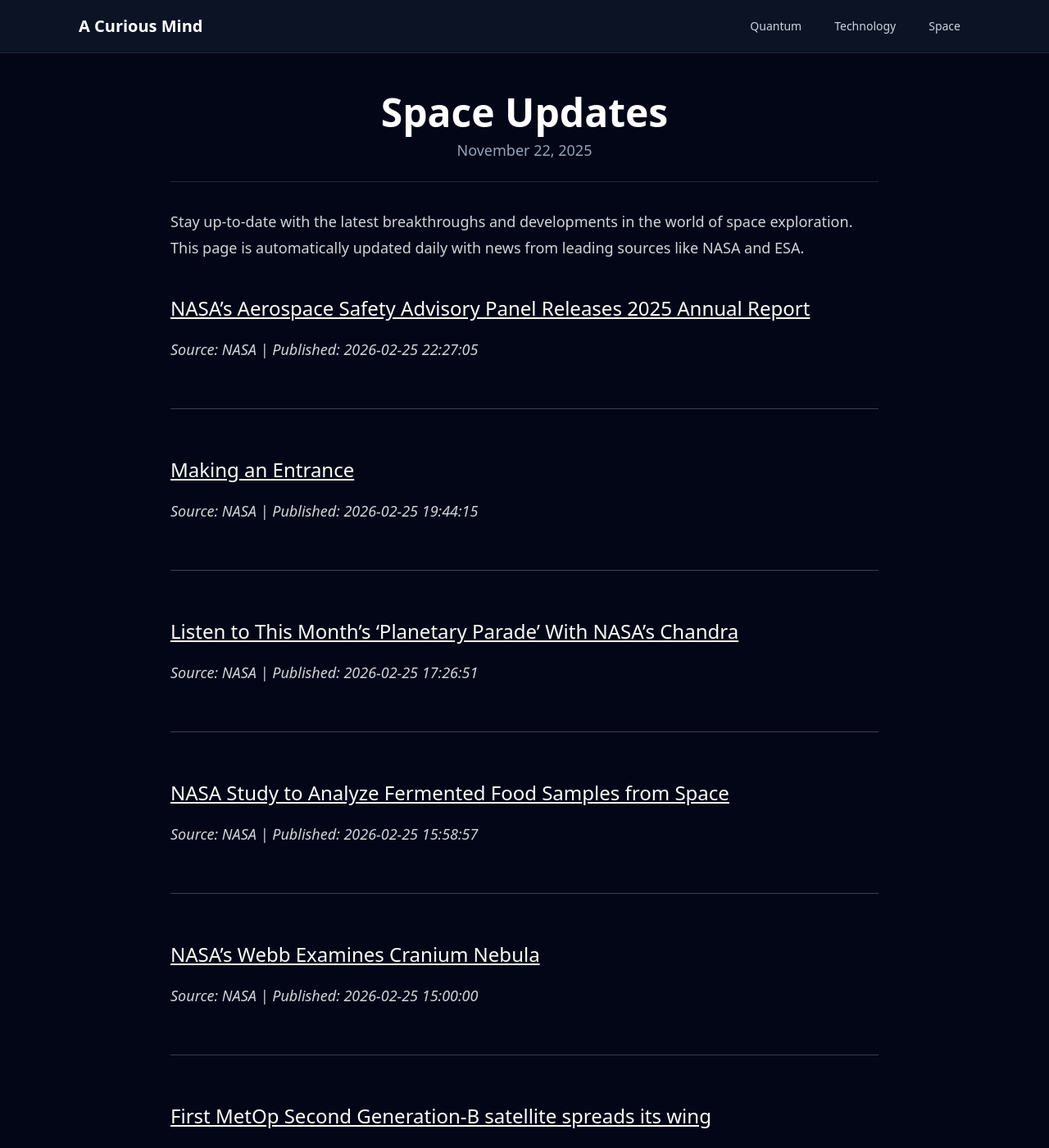
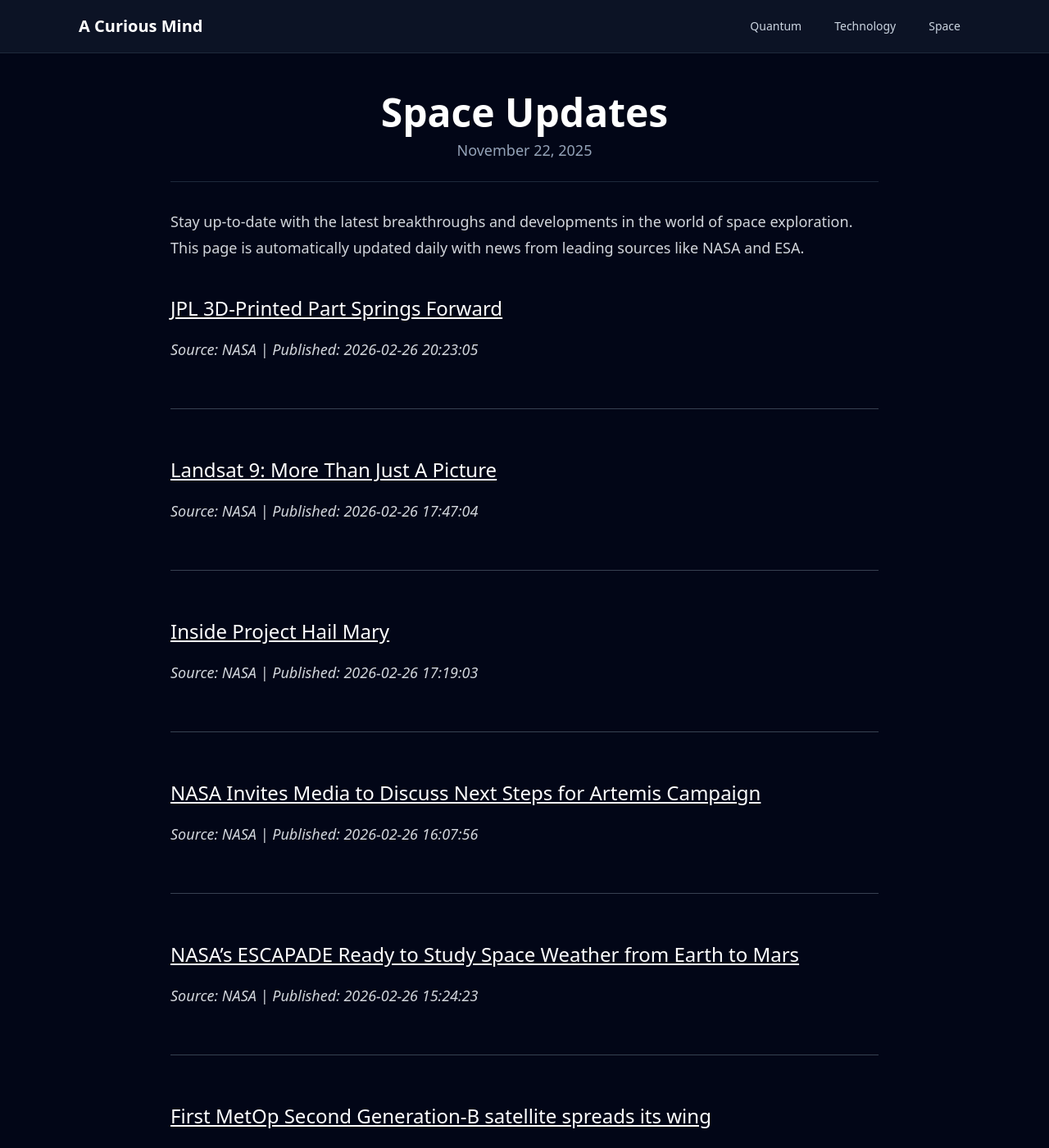
Before and after one commit to onehl7/onehl7.github.io, a Jekyll site: the page built from _posts/2025-11-22-space-updates.md, in a window 1280 px wide and 1400 px high. Shown: the whole window at 82% size. Built offline with Jekyll 4.4.1, drawn with Linux system fonts in a browser that asks for light colours; nearby versions of some CDN libraries.

Commit message:
Update space news data

```diff
--- a/_data/space_news.json
+++ b/_data/space_news.json
@@ -1,33 +1,33 @@
 [
   {
     "source": "NASA",
-    "title": "NASA\u2019s Aerospace Safety Advisory Panel Releases 2025 Annual Report",
-    "link": "https://www.nasa.gov/news-release/nasas-aerospace-safety-advisory-panel-releases-2025-annual-report/",
-    "published": "2026-02-25 22:27:05"
+    "title": "JPL 3D-Printed Part Springs Forward",
+    "link": "https://science.nasa.gov/photojournal/jpl-3d-printed-part-springs-forward/",
+    "published": "2026-02-26 20:23:05"
   },
   {
     "source": "NASA",
-    "title": "Making an Entrance",
-    "link": "https://www.nasa.gov/image-article/making-an-entrance/",
-    "published": "2026-02-25 19:44:15"
+    "title": "Landsat 9: More Than Just A Picture",
+    "link": "https://science.nasa.gov/missions/landsat/landsat-9-more-than-just-a-picture/",
+    "published": "2026-02-26 17:47:04"
   },
   {
     "source": "NASA",
-    "title": "Listen to This Month\u2019s \u2018Planetary Parade\u2019 With NASA\u2019s Chandra",
-    "link": "https://www.nasa.gov/missions/chandra/listen-to-this-months-planetary-parade-with-nasas-chandra/",
-    "published": "2026-02-25 17:26:51"
+    "title": "Inside Project Hail Mary",
+    "link": "https://www.nasa.gov/image-article/inside-project-hail-mary/",
+    "published": "2026-02-26 17:19:03"
   },
   {
     "source": "NASA",
-    "title": "NASA Study to Analyze Fermented Food Samples from Space",
-    "link": "https://www.nasa.gov/general/nasa-study-to-analyze-fermented-food-samples-from-space/",
-    "published": "2026-02-25 15:58:57"
+    "title": "NASA Invites Media to Discuss Next Steps for Artemis Campaign",
+    "link": "https://www.nasa.gov/news-release/nasa-invites-media-to-discuss-next-steps-for-artemis-campaign/",
+    "published": "2026-02-26 16:07:56"
   },
   {
     "source": "NASA",
-    "title": "NASA\u2019s Webb Examines Cranium Nebula",
-    "link": "https://science.nasa.gov/missions/webb/nasas-webb-examines-cranium-nebula/",
-    "published": "2026-02-25 15:00:00"
+    "title": "NASA\u2019s ESCAPADE Ready to Study Space Weather from Earth to Mars",
+    "link": "https://science.nasa.gov/science-research/heliophysics/nasas-escapade-ready-to-study-space-weather-from-earth-to-mars/",
+    "published": "2026-02-26 15:24:23"
   },
   {
     "source": "ESA",
```
